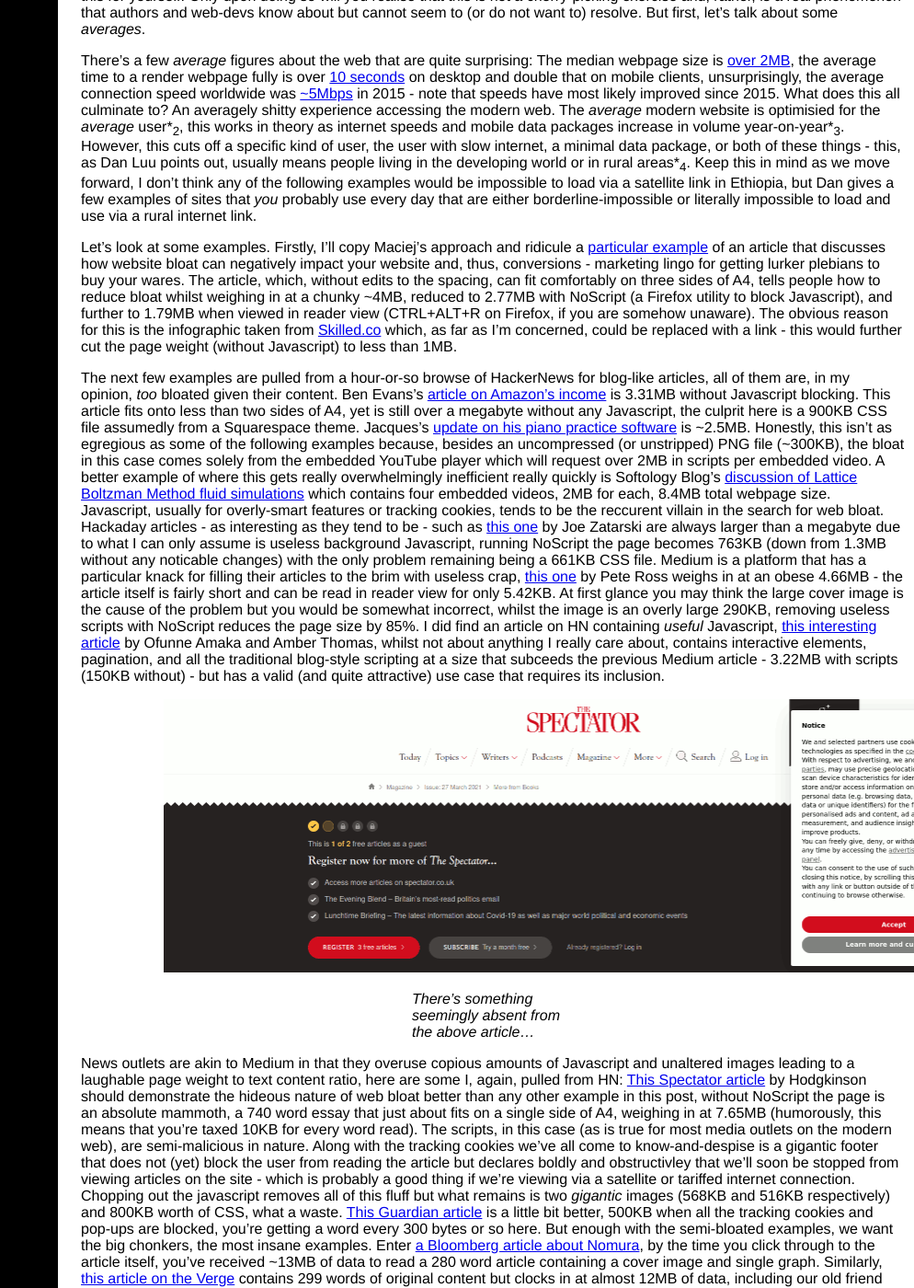
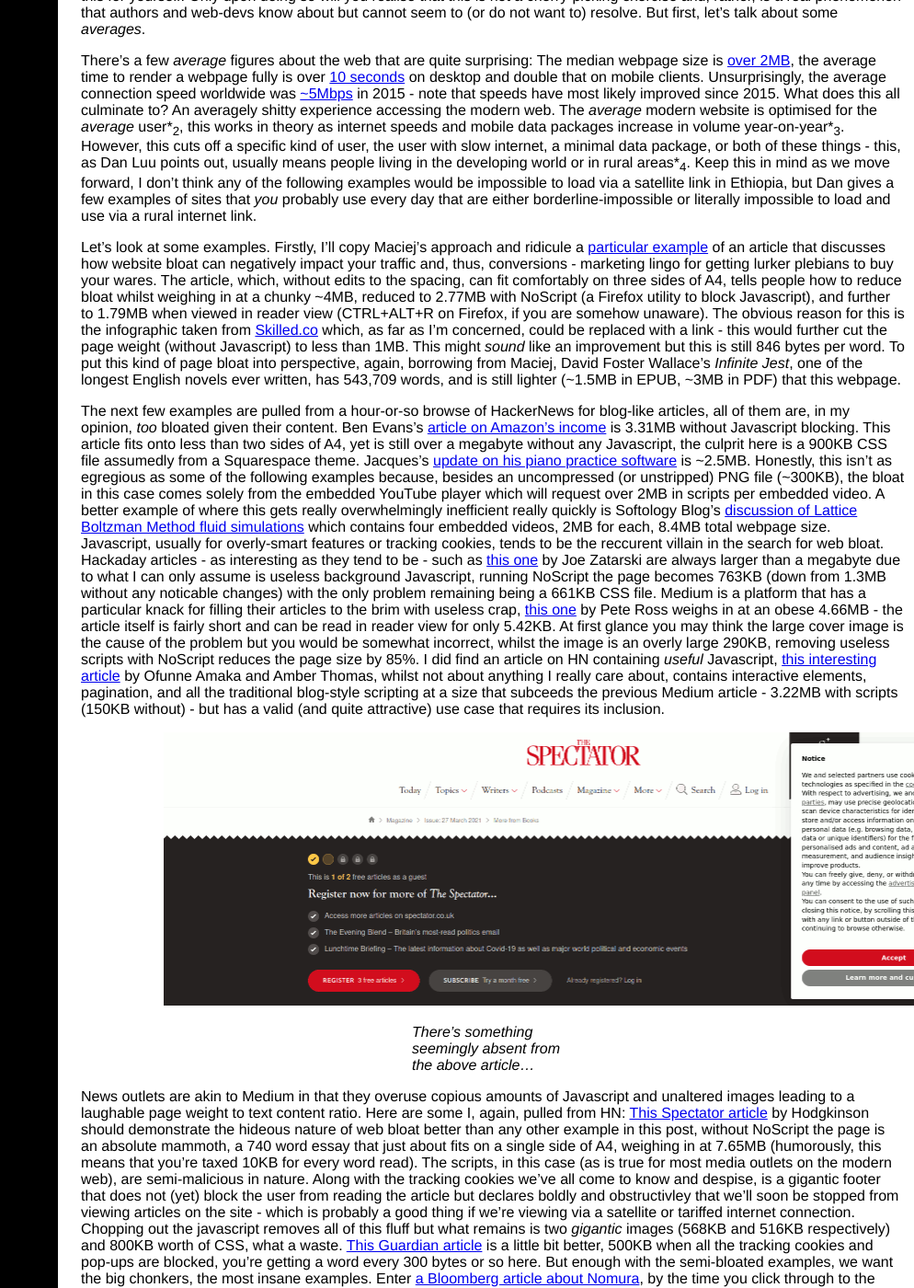
Before and after one commit to gerlofs/gerlofs.github.io, a Jekyll site: the page built from _posts/2021-03-25-minweb.markdown, in a window 1280 px wide and 1400 px high, scrolled down 485 px. Shown: the whole window at 92% size, without its empty margins (286-1280 px from the left). Built offline with Jekyll 4.4.1, drawn with Linux system fonts in a browser that asks for light colours; some of the changed text lies outside the part shown.

Commit message:
Update article

```diff
--- a/_posts/2021-03-25-minweb.markdown
+++ b/_posts/2021-03-25-minweb.markdown
@@ -23,19 +23,21 @@
  authors and web-devs know about but cannot seem to (or do not want to) resolve. But first, let's talk about some *averages*.
 
 There's a few *average* figures about the web that are quite surprising: The median webpage size is [over 2MB](https://httparchive.org/reports/page-weight), the average time
-to a render webpage fully is over [10 seconds](https://backlinko.com/page-speed-stats) on desktop and double that on mobile clients, unsurprisingly, the average connection
+to render a webpage fully is over [10 seconds](https://backlinko.com/page-speed-stats) on desktop and double that on mobile clients. Unsurprisingly, the average connection
 speed worldwide was [~5Mbps](https://www.akamai.com/us/en/multimedia/documents/report/q3-2015-soti-connectivity-final.pdf) in 2015 - note that speeds have most likely improved since 2015.
-What does this all culminate to? An averagely shitty experience accessing the modern web. The *average* modern website is optimisied for the *average* user\*<sub>2</sub>, this works in theory as internet speeds
+What does this all culminate to? An averagely shitty experience accessing the modern web. The *average* modern website is optimised for the *average* user\*<sub>2</sub>, this works in theory as internet speeds
 and mobile data packages increase in volume year-on-year\*<sub>3</sub>. However, this cuts off a specific kind of user, the user with slow internet, a minimal data package,
 or both of these things - this, as Dan Luu points out, usually means people living in the developing world or in rural areas\*<sub>4</sub>. Keep this in mind as we move forward, I don't think any of the
 following examples would be impossible to load via a satellite link in Ethiopia, but Dan gives a few examples of sites that *you* probably use every day that are either borderline-impossible or literally
 impossible to load and use via a rural internet link.
 
 Let's look at some examples. Firstly, I'll copy Maciej's approach and ridicule a [particular example](https://fetchprofits.com/website-code-bloat/) of an article that discusses how website bloat can
-negatively impact your website and, thus, conversions - marketing lingo for getting lurker plebians to buy your wares. The article, which, without edits to the spacing, can fit comfortably on three sides of A4, tells
+negatively impact your traffic and, thus, conversions - marketing lingo for getting lurker plebians to buy your wares. The article, which, without edits to the spacing, can fit comfortably on three sides of A4, tells
  people how to reduce bloat whilst weighing in at a chunky ~4MB, reduced to 2.77MB with NoScript (a Firefox utility to block Javascript), and further to 1.79MB when viewed in reader view
 (CTRL+ALT+R on Firefox, if you are somehow unaware). The obvious reason for this is the infographic taken from [Skilled.co](https://skilled.co/resources/speed-affects-website-infographic/) which,
- as far as I'm concerned, could be replaced with a link - this would further cut the page weight (without Javascript) to less than 1MB.
+ as far as I'm concerned, could be replaced with a link - this would further cut the page weight (without Javascript) to less than 1MB. This might *sound* like an improvement but this is still 846 bytes per
+word. To put this kind of page bloat into perspective, again, borrowing from Maciej, David Foster Wallace's *Infinite Jest*, one of the longest English novels ever written, has 543,709 words, and is still
+lighter (~1.5MB in EPUB, ~3MB in PDF) that this webpage.
 
 The next few examples are pulled from a hour-or-so browse of HackerNews for blog-like articles, all of them are, in my opinion, *too* bloated given their content. Ben Evans's
 [article on Amazon's income](https://www.ben-evans.com/benedictevans/2021/3/14/do-amazon-ads-bring-in-more-cash-than-aws) is 3.31MB without Javascript blocking. This article fits onto less than two sides of A4,
@@ -56,10 +58,10 @@
 <div style="margin-left:10%;"><img src="/assets/img/posts/minweb/deargod.png" style="width:909px;height:297px;"/></div>
 >>>>>>>>> *There's something seemingly absent from the above article...*
 
-News outlets are akin to Medium in that they overuse copious amounts of Javascript and unaltered images leading to a laughable page weight to text content ratio, here are some I, again, pulled from HN:
+News outlets are akin to Medium in that they overuse copious amounts of Javascript and unaltered images leading to a laughable page weight to text content ratio. Here are some I, again, pulled from HN:
 [This Spectator article](https://www.spectator.co.uk/article/the-beauty-of-the-ampersand-and-other-keyboard-symbols) by Hodgkinson should demonstrate the hideous nature of web bloat better than any other
 example in this post, without NoScript the page is an absolute mammoth, a 740 word essay that just about fits on a single side of A4, weighing in at 7.65MB (humorously, this means that you're taxed 10KB for every
-word read). The scripts, in this case (as is true for most media outlets on the modern web), are semi-malicious in nature. Along with the tracking cookies we've all come to know-and-despise is a gigantic footer
+word read). The scripts, in this case (as is true for most media outlets on the modern web), are semi-malicious in nature. Along with the tracking cookies we've all come to know and despise, is a gigantic footer
  that does not (yet) block the user from reading the article but declares boldly and obstructivley that we'll soon be stopped from viewing articles on the site - which is probably a good thing if we're viewing
 via a satellite or tariffed internet connection. Chopping out the javascript removes all of this fluff but what remains is two *gigantic* images (568KB and 516KB respectively) and 800KB worth of CSS, what a waste.
 [This Guardian article](https://www.theguardian.com/us-news/2021/mar/28/chevron-lawyer-steven-donziger-ecuador-house-arrest) is a little bit better, 500KB when all the tracking cookies and pop-ups are blocked,
@@ -88,12 +90,17 @@
 >2: Reduce your script size by cutting out unnecessary javascript and reducing reliance on libraries. Your blog doesn't need tracking cookies.
 You do **not** need to import jquery into your DOM to swap between [light mode and dark mode](https://www.geeksforgeeks.org/how-to-create-dark-light-mode-for-website-using-javascript-jquery/)
 
->3: Stop using blogging platforms that allow you to do neither of the above. Setting up a website is easy, there are guides on the internet about HTML and CSS, this is all you need to make a
-[personal website](https://www.youtube.com/watch?v=3dIVesHEAzc) - using templating software or blog platforms is tempting but can result in pointless bloated websites\*<sub>6</sub>.
+>3: Replace embedded scripts (such as the embedded YouTube player) with reasonable alternatives if removing it from the page would not significantly alter the quality of the page. For example,
+there's no reason why any of the above examples could not replace the embedded player with a static string or image linking (in another tab) to the YouTube video.
 
->4: You can't avoid bloatware sites, so get NoScript (or a similar JS blocker) and an ad-blocker.
+>4: Stop using blogging platforms that allow you to do none of the above. Setting up a website is easy, there are guides on the internet about HTML and CSS, this is all you need to make a
+personal blog or simplistic site - using templating software or blog platforms is tempting but can result in pointlessly bloated websites\*<sub>6</sub>.
 
->5: If you find a blog you like, add it to an [RSS feed](https://www.thesitewizard.com/faqs/howtoreadsitefeeds.shtml) and build up a subscription portfolio of small, informative sites.
+>5: You can't avoid bloatware sites, so get NoScript (or a similar JS blocker) and an ad-blocker.
+
+>6: If you find a blog you like, add it to an [RSS feed](https://www.thesitewizard.com/faqs/howtoreadsitefeeds.shtml) and build up a subscription portfolio of small, informative sites.
+
+There is no happy ending to this ride. Unless search engines started allowing users to search by page weight, I don't really forsee an easy solution to the continuing problem of web bloat.
 
 <h2>Appendix/Footnotes:</h2>
 
```
